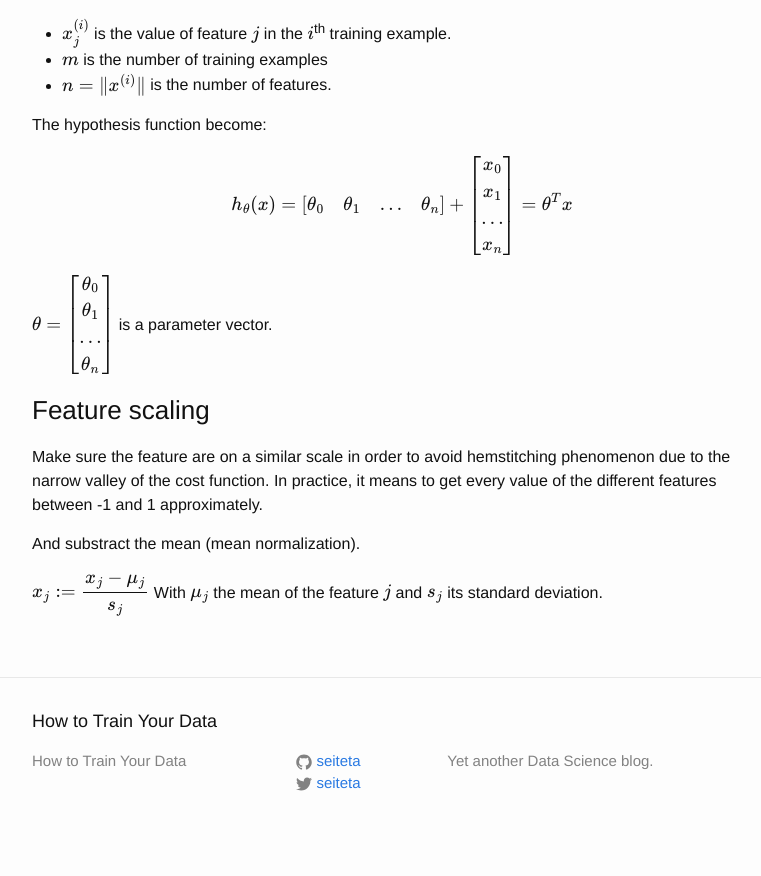
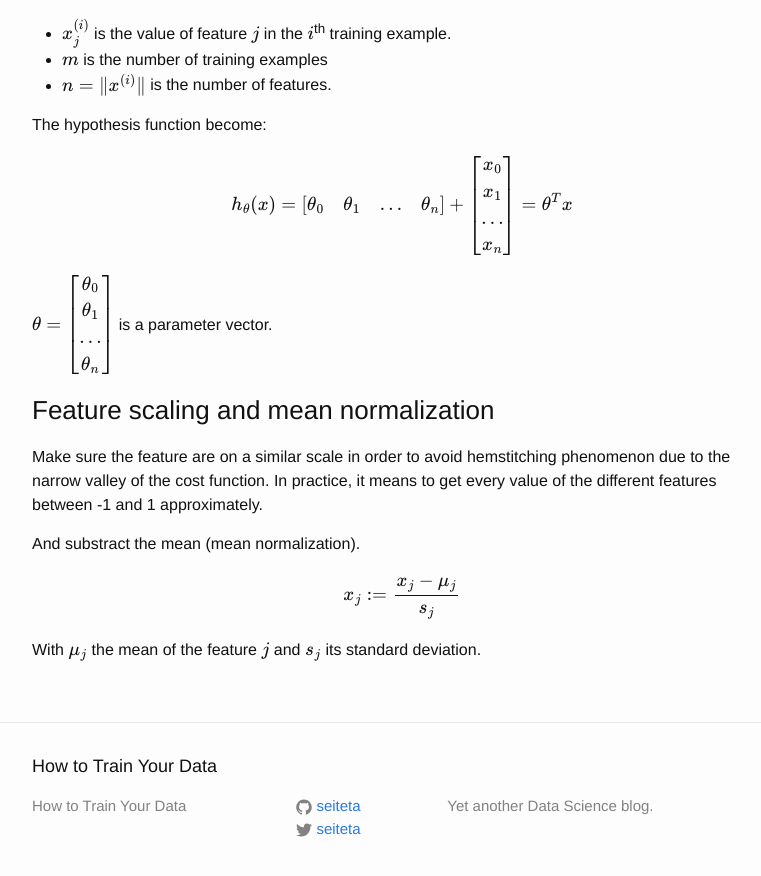
Before and after one commit to seiteta/seiteta.github.io_old, a Jekyll site: the page built from _posts/2014-12-04-machine-learning-notes.md, in a window 1280 px wide and 900 px high, scrolled down 2144 px. Shown: the top 876 px of the window, without its empty margins (238-999 px from the left). Built offline with Jekyll 4.4.1, drawn with Linux system fonts in a browser that asks for light colours; formulas are drawn with MathJax 3; before the commit the page ends 2999 px from its top, so only the background shows below that.

Commit message:
Update 2014-12-04-machine-learning-notes.md

```diff
--- a/_posts/2014-12-04-machine-learning-notes.md
+++ b/_posts/2014-12-04-machine-learning-notes.md
@@ -84,10 +84,11 @@ $$h_\theta (x) = \begin{bmatrix} \theta_0  &\theta_1  & ... & \theta_n \end{bmat
 
 $$\theta = \begin{bmatrix} \theta_0  \\ \theta_1  \\ ... \\ \theta_n \end{bmatrix}$$ is a parameter vector.
 
-### Feature scaling
+### Feature scaling and mean normalization
 Make sure the feature are on a similar scale in order to avoid hemstitching phenomenon due to the narrow valley of the cost function. In practice, it means to get every value of the different features between -1 and 1 approximately.
 
 And substract the mean (mean normalization).
 
 $$x_j := \dfrac{x_j - \mu_j}{s_j}$$
+
 With $$\mu_j$$ the mean of the feature $$j$$ and $$s_j$$ its standard deviation.
```
